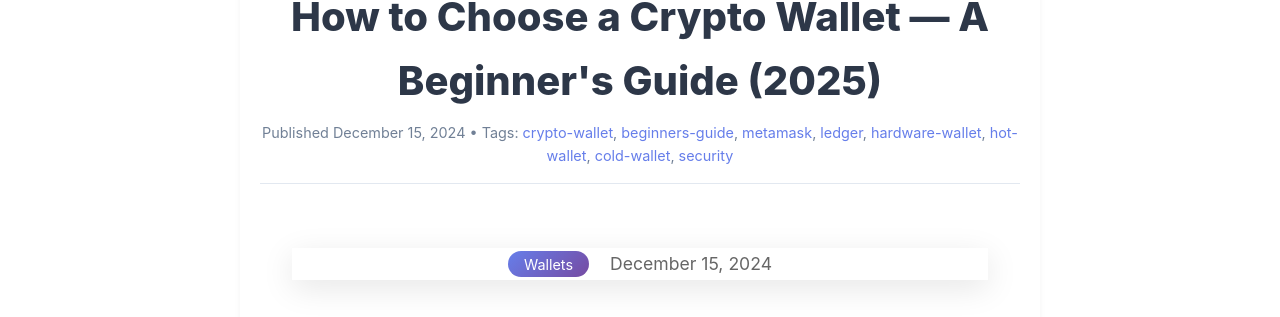
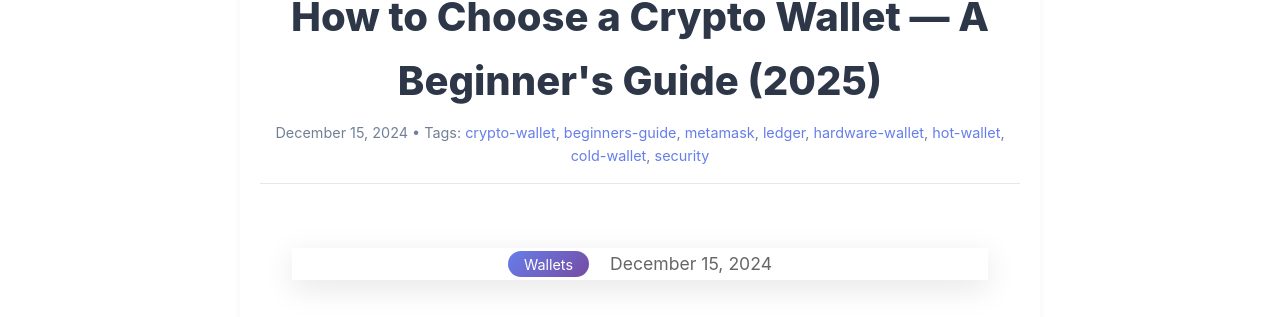
Before and after one commit to gummybearsk/howtoweb3.pro, a Jekyll site: the page built from _posts/2024-12-15-how-to-choose-a-crypto-wallet-beginners-guide.md, in a window 1280 px wide and 900 px high. Shown: the part 171-488 px from the top of the window. Built offline with Jekyll 4.4.1, drawn with Linux system fonts in a browser that asks for light colours.

Commit message:
Update default.html

```diff
--- a/_layouts/default.html
+++ b/_layouts/default.html
@@ -367,7 +367,7 @@
                     <h1 class="page-title">{{ page.title }}</h1>
                     {% if page.date %}
                         <div class="page-meta">
-                            Published {{ page.date | date: "%B %d, %Y" }}
+                          {{ page.date | date: "%B %d, %Y" }}
                             {% if page.tags.size > 0 %}
                                 • Tags:
                                 {% for tag in page.tags %}
```
